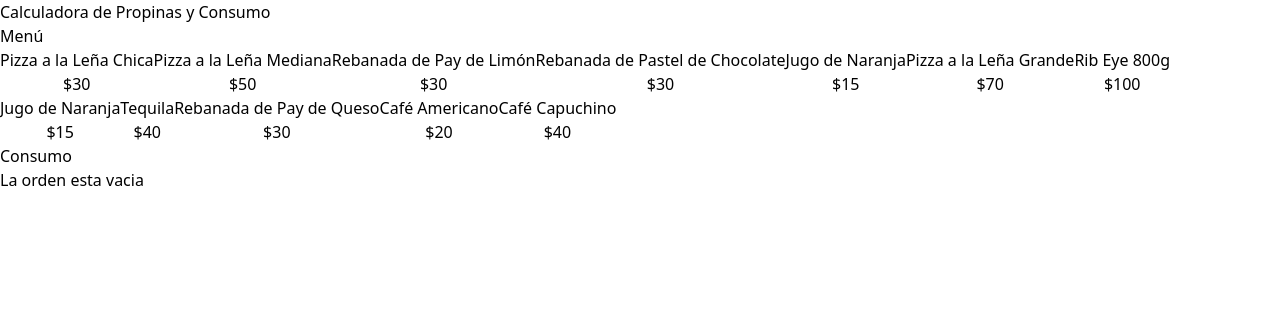
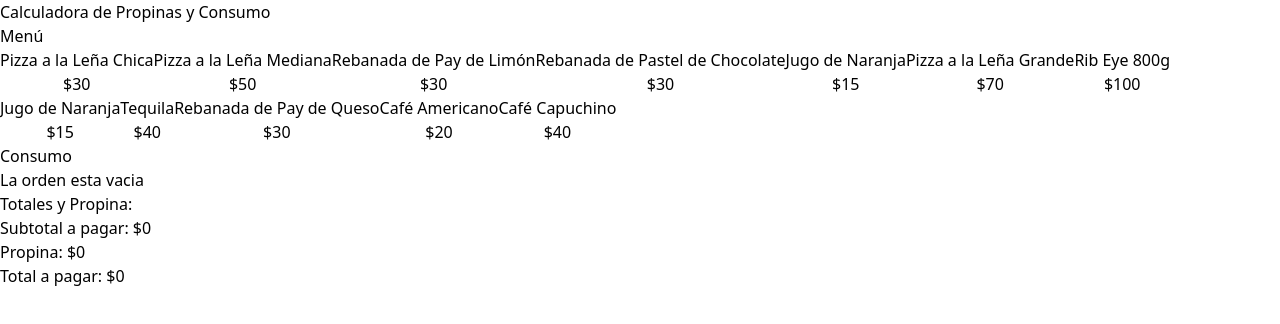
Before and after one commit to Jlydm/PropiCalc, a React (Vite) app: page / in a window 1280 px wide. Shown: the top 324 px of the page. Built offline with nearby package versions, Linux system fonts and the light colour scheme.

Commit message:
Creamos el componente para calcular los totales

```diff
--- a/src/App.tsx
+++ b/src/App.tsx
@@ -1,5 +1,6 @@
 import MenuItem from "./components/MenuItem"
 import OrderContents from "./components/OrderContents"
+import OrderTotals from "./components/OrderTotals"
 import { menuItems } from "./data/db"
 import userOrder from "./hooks/useOrder"
 
@@ -31,6 +32,9 @@
             order={order}
             removeItem={removeItem}
           />
+          <OrderTotals
+            //
+          />
         </div>
       </main>
     </>
--- /dev/null
+++ b/src/components/OrderTotals.tsx
@@ -0,0 +1,24 @@
+
+
+export default function OrderTotals() {
+  return (
+    <>
+      <div className="space-y-3">
+        <h2 className="font-black text-2xl">Totales y Propina:</h2>
+        <p>Subtotal a pagar: {''}
+          <span className="font-bold">$0</span>
+        </p>
+
+        <p>Propina: {''}
+          <span className="font-bold">$0</span>
+        </p>
+
+        <p>Total a pagar: {''}
+          <span className="font-bold">$0</span>
+        </p>
+
+      </div>
+      <button></button>
+    </>
+  )
+}
```
